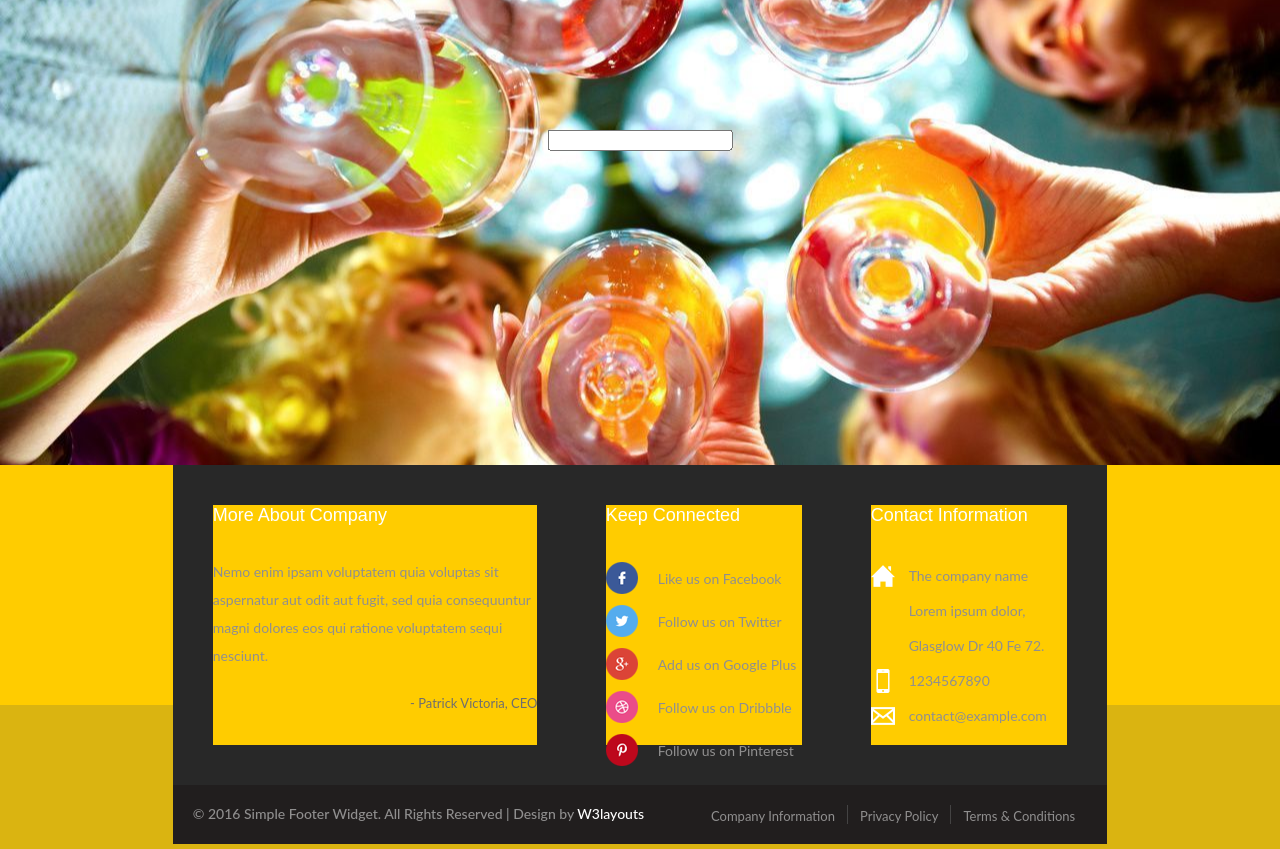
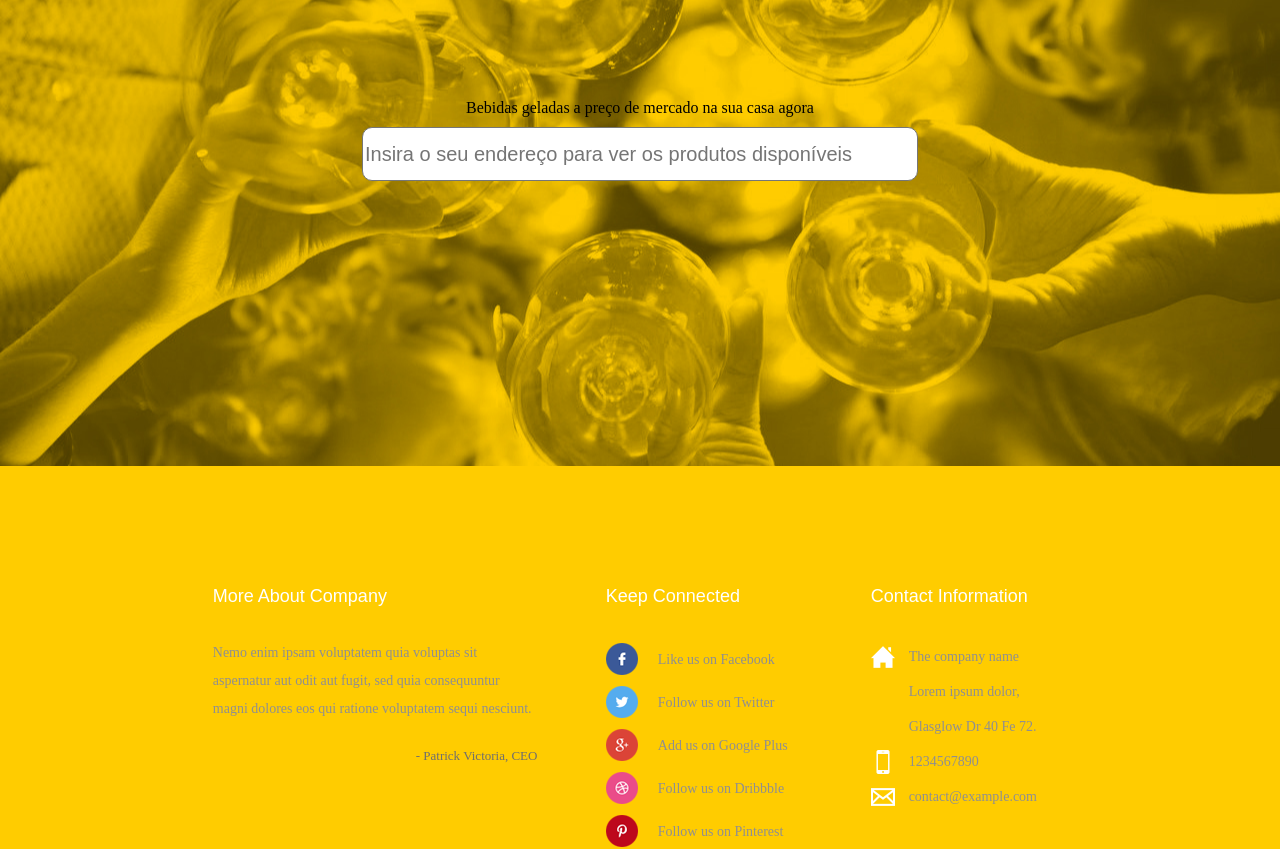
Before and after one commit to kelly-sandim/Desafio-Ze-Delivery, a React (Create React App) app in the folder app-desafio/: page / in a window 1280 px wide. Shown: the part 260-1109 px from the top of the page. Built offline with nearby package versions, Linux system fonts and the light colour scheme.

Commit message:
Started to style input and putted a text above + new background

```diff
--- a/app-desafio/src/pages/Home/index.css
+++ b/app-desafio/src/pages/Home/index.css
@@ -62,24 +62,38 @@ body {
 }
 
 .inputCity {
-    background-image: url('../../assets/people-and-drinks.jpg');
+    background-image: url('../../assets/people-and-drinks-edited.jpg');
     background-repeat: no-repeat;
     background-position-y: center;
     background-size: cover;
     height: 80vh;
 }
 
-.inputCity input {
-  margin: 0;
+.inputBlock {
   position: absolute;
   top: 50%;
   left: 50%;
   transform: translate(-50%, -50%);
 }
 
-.footer {
+
+.inputCity input {
+  margin: 0;
+  height: 50px;
+  width: 550px;
+  font-size: 20px;
+  border-style: solid;
+  border-width: 1px;
+  border-radius: 10px;
+}
+
+.inputCity h1 {
+  text-align: center;
+  margin-bottom: 10px;
+}
+
+.footerDiv {
   background-color: #ffcc00;
-  height: 30vh;
   color: #242424;
 }
 
@@ -115,12 +129,6 @@ nav.horizontal ul li{	display: inline-block;}/* horizontal menu */
 img{max-width:100%;}
 /*end reset*/
 
-body{
-padding:0;
-margin:0;
-background:#dab411;
-font-family: 'Lato', sans-serif !important;
-}
 
 h1,h2,h3,h4,h5,h6{
 	margin:0;
@@ -136,10 +144,8 @@ label{
 	margin:0;
 }
 /*-- main --*/
-.main{
-	padding:110px 0;
-}
-.main h1{
+
+.footerDiv h1{
 	font-family: 'Viga', sans-serif;
     font-size: 36px;
     text-align: center;
@@ -152,7 +158,7 @@ label{
     width: 67%;
 }
 .footer-grids{
-	background: #282828;
+	background: #ffcc00;
     padding: 3em 3em;
 }
 p.footer-gd {
@@ -257,7 +263,7 @@ display:block;
 }
 .copy-right-grids {
 	padding: 20px 20px;
-    background: #211E1E;
+    background: #ffcc00;
 }
 .copy-left{
 	float:left;
@@ -313,7 +319,7 @@ display:block;
 	}
 }
 @media (max-width: 1280px){
-	.main {
+	.footerDiv {
 		padding: 80px 0;
 	}
 }
@@ -339,7 +345,7 @@ display:block;
 	.footer h3 {
 		font-size: 18px;
 	}
-	.main h1 {
+	.footerDiv h1 {
 		font-size: 34px;
 	}
 }
@@ -350,7 +356,7 @@ display:block;
 	.content {
 		width: 82%;
 	}
-	.main h1 {
+	.footerDiv h1 {
 		font-size: 33px;
 		margin-bottom: 55px;
 	}
@@ -391,18 +397,18 @@ display:block;
 	p.footer-gd {
 		font-size: 13px;
 	}
-	.main {
+	.footerDiv {
 		padding: 135px 0;
 	}
-	.main h1 {
+	.footerDiv h1 {
 		margin-bottom: 120px;
 	}
 }
 @media (max-width: 736px){
-	.main {
+	.footerDiv {
 		padding: 80px 0;
 	}
-	.main h1 {
+	.footerDiv h1 {
 		margin-bottom: 60px;
 	}
 	.footer.one {
@@ -432,7 +438,7 @@ display:block;
 	}
 }
 @media (max-width: 640px){
-	.main h1 {
+	.footerDiv h1 {
 		font-size: 30px;
 	}
 	.footer-grids {
@@ -440,10 +446,10 @@ display:block;
 	}
 }
 @media (max-width: 600px){
-	.main {
+	.footerDiv {
 		padding: 65px 0;
 	}
-	.main h1 {
+	.footerDiv h1 {
 		font-size: 28px;
 		margin-bottom: 45px;
 	}
@@ -467,7 +473,7 @@ display:block;
 	p.adam {
 		margin-top: 9px;
 	}
-	.main h1 {
+	.footerDiv h1 {
 		font-size: 26px;
 		margin-bottom: 38px;
 	}
@@ -492,7 +498,7 @@ display:block;
 .footer-grids {
     padding: 2em 2em;
 }
-.main h1 {
+.footerDiv h1 {
     font-size: 25px;
 }
 .copy-right ul li {
@@ -503,21 +509,21 @@ display:block;
 
 }
 @media (max-width: 375px){
-	.main h1 {
+	.footerDiv h1 {
 		font-size: 23px;
 	}
-	.main {
+	.footerDiv {
 		padding: 60px 0;
 	}
 }
 @media (max-width: 320px){
-	.main h1 {
+	.footerDiv h1 {
 		font-size: 21px;
 	}
 	.footer-grids {
 		padding: 1em 1em;
 	}
-	.main {
+	.footerDiv {
 		padding: 50px 0;
 	}
 }
--- a/app-desafio/src/pages/Home/index.js
+++ b/app-desafio/src/pages/Home/index.js
@@ -16,11 +16,14 @@ function Home() {
 
           {/* Input */}
           <div className="inputCity">
-            <input type="text"/>
+            <div className="inputBlock">
+              <h1>Bebidas geladas a preço de mercado na sua casa agora</h1>
+              <input type="text" placeholder="Insira o seu endereço para ver os produtos disponíveis" />
+            </div>
           </div>
 
           {/* Footer */}
-          <div className="footer">
+          <div className="footerDiv">
           <div className="content">
             <div className="footer-grids">
                   <div className="footer one">
--- a/app-desafio/src/pages/Products/index.css
+++ b/app-desafio/src/pages/Products/index.css
@@ -61,9 +61,8 @@ body {
       max-width: 5%;
   }
 
-  .footer {
+  .footerDiv {
     background-color: #ffcc00;
-    height: 30vh;
     color: #242424;
   }
 
@@ -99,12 +98,6 @@ nav.horizontal ul li{	display: inline-block;}/* horizontal menu */
 img{max-width:100%;}
 /*end reset*/
 
-body{
-padding:0;
-margin:0;
-background:#dab411;
-font-family: 'Lato', sans-serif !important;
-}
 
 h1,h2,h3,h4,h5,h6{
 	margin:0;
@@ -120,10 +113,8 @@ label{
 	margin:0;
 }
 /*-- main --*/
-.main{
-	padding:110px 0;
-}
-.main h1{
+
+.footerDiv h1{
 	font-family: 'Viga', sans-serif;
     font-size: 36px;
     text-align: center;
@@ -136,7 +127,7 @@ label{
     width: 67%;
 }
 .footer-grids{
-	background: #282828;
+	background: #ffcc00;
     padding: 3em 3em;
 }
 p.footer-gd {
@@ -241,7 +232,7 @@ display:block;
 }
 .copy-right-grids {
 	padding: 20px 20px;
-    background: #211E1E;
+    background: #ffcc00;
 }
 .copy-left{
 	float:left;
@@ -297,7 +288,7 @@ display:block;
 	}
 }
 @media (max-width: 1280px){
-	.main {
+	.footerDiv {
 		padding: 80px 0;
 	}
 }
@@ -323,7 +314,7 @@ display:block;
 	.footer h3 {
 		font-size: 18px;
 	}
-	.main h1 {
+	.footerDiv h1 {
 		font-size: 34px;
 	}
 }
@@ -334,7 +325,7 @@ display:block;
 	.content {
 		width: 82%;
 	}
-	.main h1 {
+	.footerDiv h1 {
 		font-size: 33px;
 		margin-bottom: 55px;
 	}
@@ -375,18 +366,18 @@ display:block;
 	p.footer-gd {
 		font-size: 13px;
 	}
-	.main {
+	.footerDiv {
 		padding: 135px 0;
 	}
-	.main h1 {
+	.footerDiv h1 {
 		margin-bottom: 120px;
 	}
 }
 @media (max-width: 736px){
-	.main {
+	.footerDiv {
 		padding: 80px 0;
 	}
-	.main h1 {
+	.footerDiv h1 {
 		margin-bottom: 60px;
 	}
 	.footer.one {
@@ -416,7 +407,7 @@ display:block;
 	}
 }
 @media (max-width: 640px){
-	.main h1 {
+	.footerDiv h1 {
 		font-size: 30px;
 	}
 	.footer-grids {
@@ -424,10 +415,10 @@ display:block;
 	}
 }
 @media (max-width: 600px){
-	.main {
+	.footerDiv {
 		padding: 65px 0;
 	}
-	.main h1 {
+	.footerDiv h1 {
 		font-size: 28px;
 		margin-bottom: 45px;
 	}
@@ -451,7 +442,7 @@ display:block;
 	p.adam {
 		margin-top: 9px;
 	}
-	.main h1 {
+	.footerDiv h1 {
 		font-size: 26px;
 		margin-bottom: 38px;
 	}
@@ -476,7 +467,7 @@ display:block;
 .footer-grids {
     padding: 2em 2em;
 }
-.main h1 {
+.footerDiv h1 {
     font-size: 25px;
 }
 .copy-right ul li {
@@ -487,21 +478,21 @@ display:block;
 
 }
 @media (max-width: 375px){
-	.main h1 {
+	.footerDiv h1 {
 		font-size: 23px;
 	}
-	.main {
+	.footerDiv {
 		padding: 60px 0;
 	}
 }
 @media (max-width: 320px){
-	.main h1 {
+	.footerDiv h1 {
 		font-size: 21px;
 	}
 	.footer-grids {
 		padding: 1em 1em;
 	}
-	.main {
+	.footerDiv {
 		padding: 50px 0;
 	}
 }
--- a/app-desafio/src/pages/Products/index.js
+++ b/app-desafio/src/pages/Products/index.js
@@ -20,7 +20,7 @@ function Products() {
             </div>
 
             {/* Footer */}
-            <div className="footer">
+            <div className="footerDiv">
                 <div className="content">
                     <div className="footer-grids">
                         <div className="footer one">
```
Also changed, not shown: app-desafio/src/assets/people-and-drinks-edited.jpg (added).
